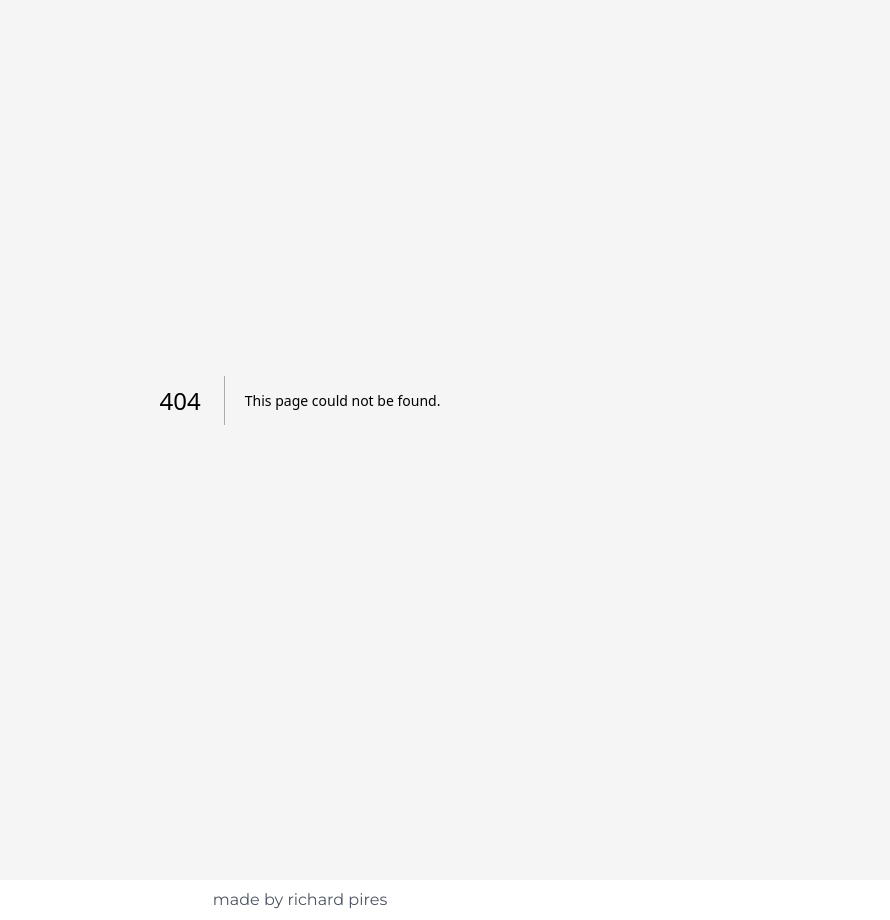
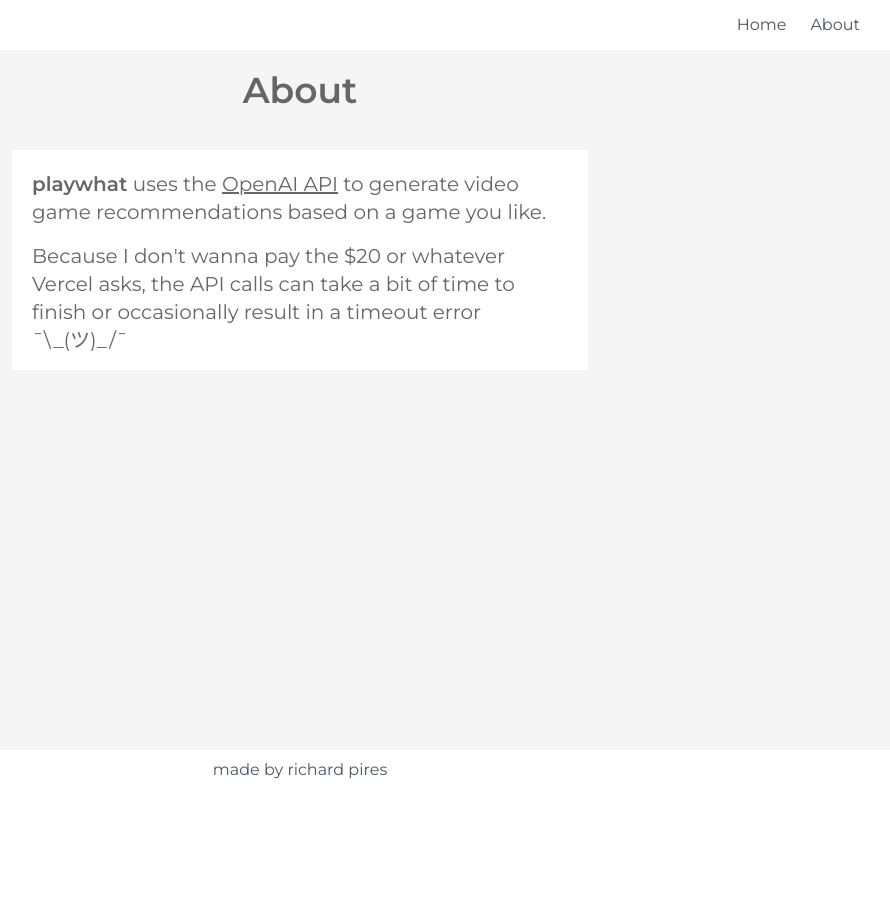
Before and after one commit to statelessrich/playwhatai, a Next.js app: page /about in a window 1280 px wide. Before the commit this address had no page. Shown: the whole page, without its empty margins (340-1230 px from the left). After the commit the page ends 800 px from the top, so only its background shows below. Built offline with nearby package versions, Linux system fonts and the light colour scheme.

Commit message:
added header and about page

```diff
--- /dev/null
+++ b/components/header.js
@@ -0,0 +1,26 @@
+// imports
+import Link from "next/link";
+
+// nextjs app header function component
+export default function Header() {
+  return (
+    <header className="bg-white">
+      <div className="container mx-auto flex justify-end h-full px-4 md:px-20">
+        <nav>
+          <ul className="flex text-gray-600 ml-auto h-full">
+            <li className="ml-6 flex items-center">
+              <Link href="/" className="h-full flex items-center">
+                <span className="hover:text-gray-800">Home</span>
+              </Link>
+            </li>
+            <li className="ml-6 flex items-center">
+              <Link href="/about" className="h-full flex items-center">
+                <span className="hover:text-gray-800">About</span>
+              </Link>
+            </li>
+          </ul>
+        </nav>
+      </div>
+    </header>
+  );
+}
--- a/components/layout.js
+++ b/components/layout.js
@@ -1,5 +1,6 @@
 import Head from "next/head";
 import Footer from "./footer";
+import Header from "./header";
 
 export default function Layout({ children }) {
   return (
@@ -13,7 +14,8 @@
         <meta property="og:url" content="https://playwhatai.vercel.app/" />
         <link rel="icon" href="/logo.png" />
       </Head>
-      <main className="main flex flex-col items-center pb-20 bg-[#F5F5F5]">{children}</main>
+      <Header></Header>
+      <main className="main flex flex-col items-center pb-20 bg-[#F5F5F5] ">{children}</main>
       <Footer />
     </>
   );
--- a/components/response.js
+++ b/components/response.js
@@ -16,7 +16,7 @@
           <div>
             {/* name */}
             <h2 className="font-bold text-3xl break-words">{game.name}</h2>
-
+or
             {/* platform */}
             <p className="text-sm leading-3 font-bold pt-3">{game.platform}</p>
 
--- /dev/null
+++ b/pages/about.js
@@ -0,0 +1,30 @@
+import React from "react";
+
+function About() {
+  return (
+    <div className="flex flex-col items-center mt-5">
+      <h1 className="text-4xl">About</h1>
+
+      <div className="md:max-w-xl md:mt-10 bg-white w-full px-5 mt-5">
+        <p className="text-xl mb-4 mt-5 ">
+          <b>playwhat</b> uses the{" "}
+          <a
+            href="https://openai.com/blog/openai-api/"
+            target="_blank"
+            rel="noreferrer"
+            className="underline"
+          >
+            OpenAI API
+          </a>{" "}
+          to generate video game recommendations based on a game you like.
+        </p>
+        <p className="text-xl mb-4">
+          Because I don't wanna pay the $20 or whatever Vercel asks, the API calls can take a bit of time to
+          finish or occasionally result in a timeout error ¯\_(ツ)_/¯
+        </p>
+      </div>
+    </div>
+  );
+}
+
+export default About;
--- a/pages/index.js
+++ b/pages/index.js
@@ -17,7 +17,7 @@
 }
 
 export default function Home({ data }) {
-  const test = 0;
+  const test = 1;
   const testResult = {
     games: [
       {
--- a/styles/global.scss
+++ b/styles/global.scss
@@ -16,6 +16,7 @@
 @layer base {
   :root {
     --text-color: #666;
+    --header-footer-height: 50px;
   }
 }
 
@@ -24,6 +25,23 @@
   color: var(--text-color);
 }
 
+header,
+footer {
+  height: var(--header-footer-height);
+}
+
+html,
+body {
+  // make app full
+  min-height: 100vh;
+}
+
+main {
+  // sets the minimum height of the main content area to the height of the viewport minus twice the height of the header and footer
+  min-height: calc(100vh - var(--header-footer-height) * 2);
+  overflow-y: auto;
+}
+
 h1,
 h2 {
   // apply tailwind class
```
